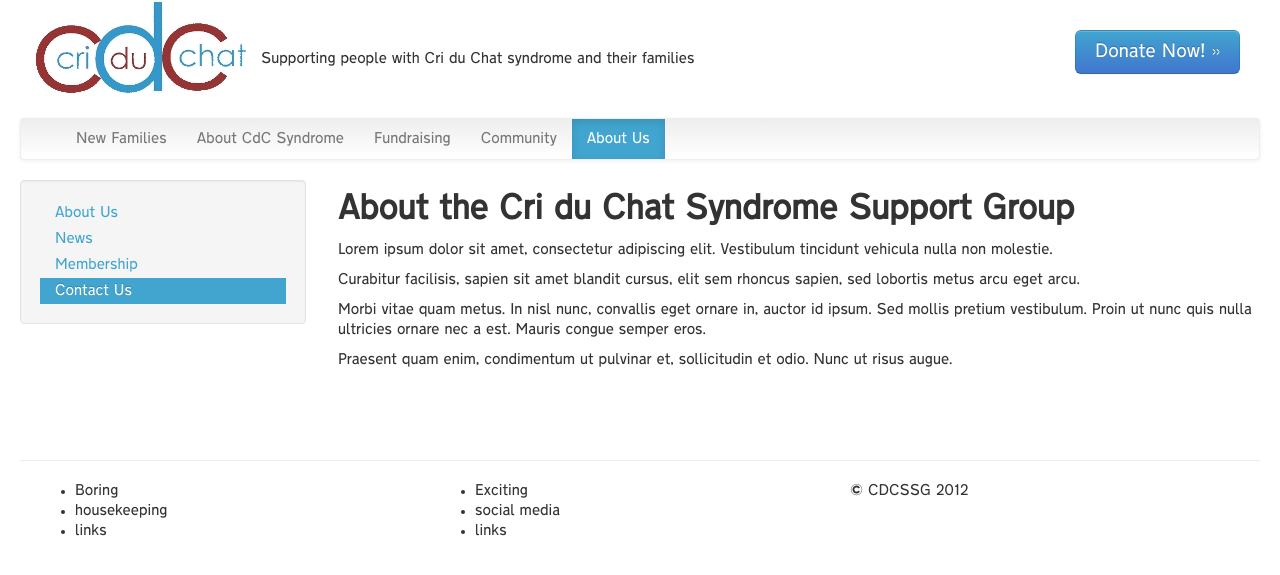
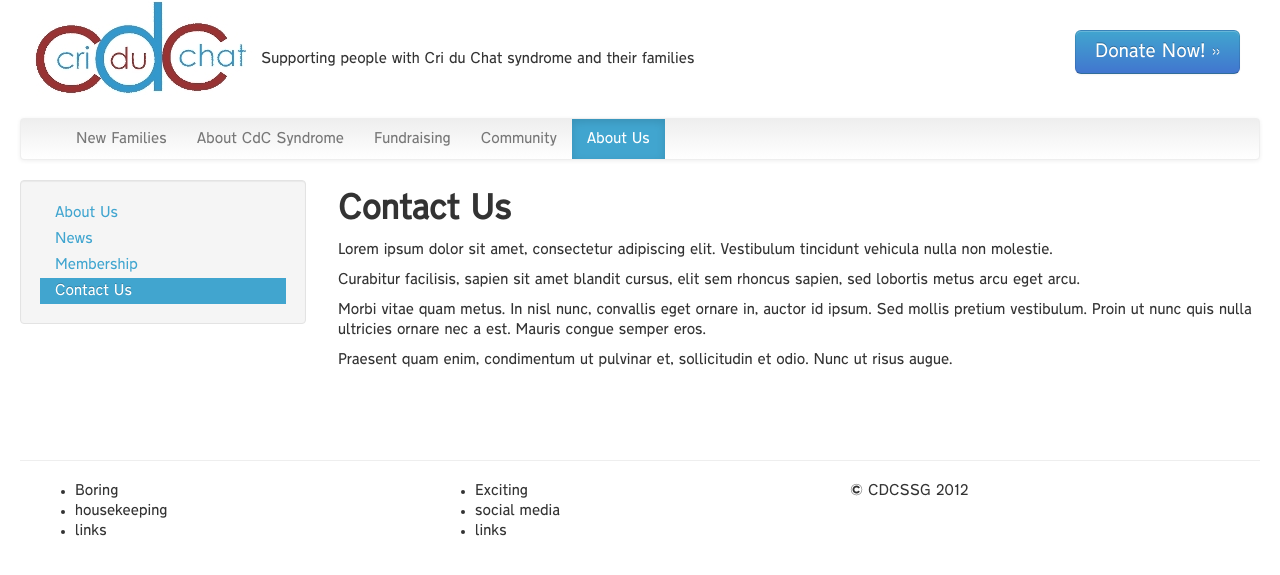
Before and after one commit to lucyjanetetlow/cdcssg.github.io, a Jekyll site: the page built from about/contact.md, in a window 1280 px wide. Shown: the top 575 px of the page. Built offline with Jekyll 4.4.1, drawn with Linux system fonts in a browser that asks for light colours.

Commit message:
Fix about section titles

```diff
--- a/about/contact.md
+++ b/about/contact.md
@@ -1,6 +1,6 @@
 ---
 layout: about
-title: About the Cri du Chat Syndrome Support Group
+title: Contact Us
 group: about
 ---
 
```
Also changed, not shown: about/index.md (+1 -1 lines).
